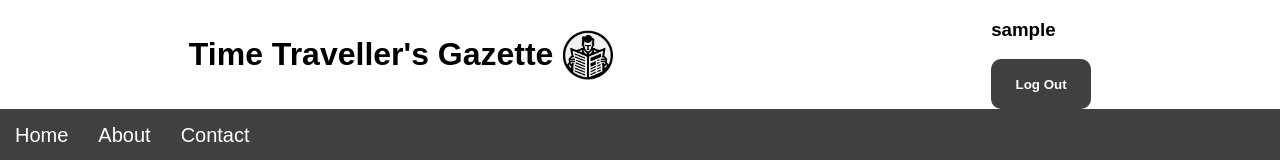
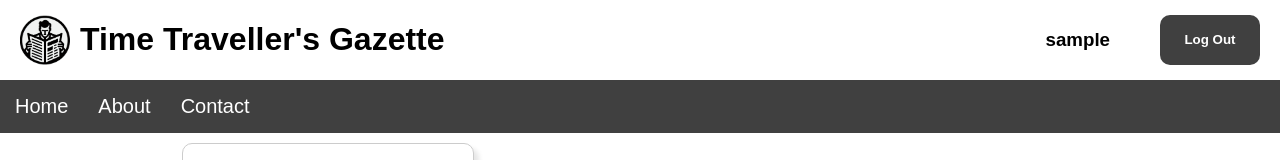
Before and after one commit to CristiStroescu/fe_time_travellers_gazette, a React (Vite) app in the folder fe_time_travellers_gazette/: page / in a window 1280 px wide. Shown: the top 160 px of the page. Built offline with nearby package versions, Linux system fonts and the light colour scheme; sample sign-in values are in the browser's storage; grey boxes are pictures that could not be loaded.

Commit message:
LogOutButton - Remade the header arrangement

```diff
--- a/fe_time_travellers_gazette/src/components/common/header/Header.jsx
+++ b/fe_time_travellers_gazette/src/components/common/header/Header.jsx
@@ -21,11 +21,11 @@ function Header() {
       <div className={styles.header}>
         <NavLink className={styles["nav-link-title"]} to={HOMEPAGE}>
           <div className={styles.title}>
+            <img src={logo}></img>
             <h1>{title}</h1>
-            <img src={logo}></img>
           </div>
         </NavLink>
-        <div>
+        <div className={styles.right}>
           <h3>{username}</h3>
           <button className={styles["logout-btn"]} onClick={handleLogoutUser}>
             Log Out
--- a/fe_time_travellers_gazette/src/components/common/header/Header.module.css
+++ b/fe_time_travellers_gazette/src/components/common/header/Header.module.css
@@ -16,9 +16,10 @@ h1 {
 }
 
 .title img {
-  margin-left: 10px;
+  margin-left: 20px;
   height: 50px;
   width: 50px;
+  margin-right: 10px;
 }
 
 .title {
@@ -75,6 +76,19 @@ h1 {
 
 .header {
   display: flex;
-  justify-content: space-around;
+  justify-content: space-between;
   align-items: center;
 }
+
+.right {
+  display: flex;
+  align-items: center;
+}
+
+.right h3 {
+  margin-right: 50px;
+}
+
+.right {
+  margin-right: 20px;
+}
--- a/fe_time_travellers_gazette/src/components/common/logo/Logo.jsx
+++ b/fe_time_travellers_gazette/src/components/common/logo/Logo.jsx
@@ -7,8 +7,8 @@ function Logo() {
   return (
     <>
       <div className={styles.title}>
+        <img src={logo}></img>
         <h1>{title}</h1>
-        <img src={logo}></img>
       </div>
     </>
   );
--- a/fe_time_travellers_gazette/src/components/common/logo/Logo.module.css
+++ b/fe_time_travellers_gazette/src/components/common/logo/Logo.module.css
@@ -6,6 +6,7 @@ h1 {
   margin-left: 10px;
   height: 50px;
   width: 50px;
+  margin-right: 10px;
 }
 
 .title {
```
